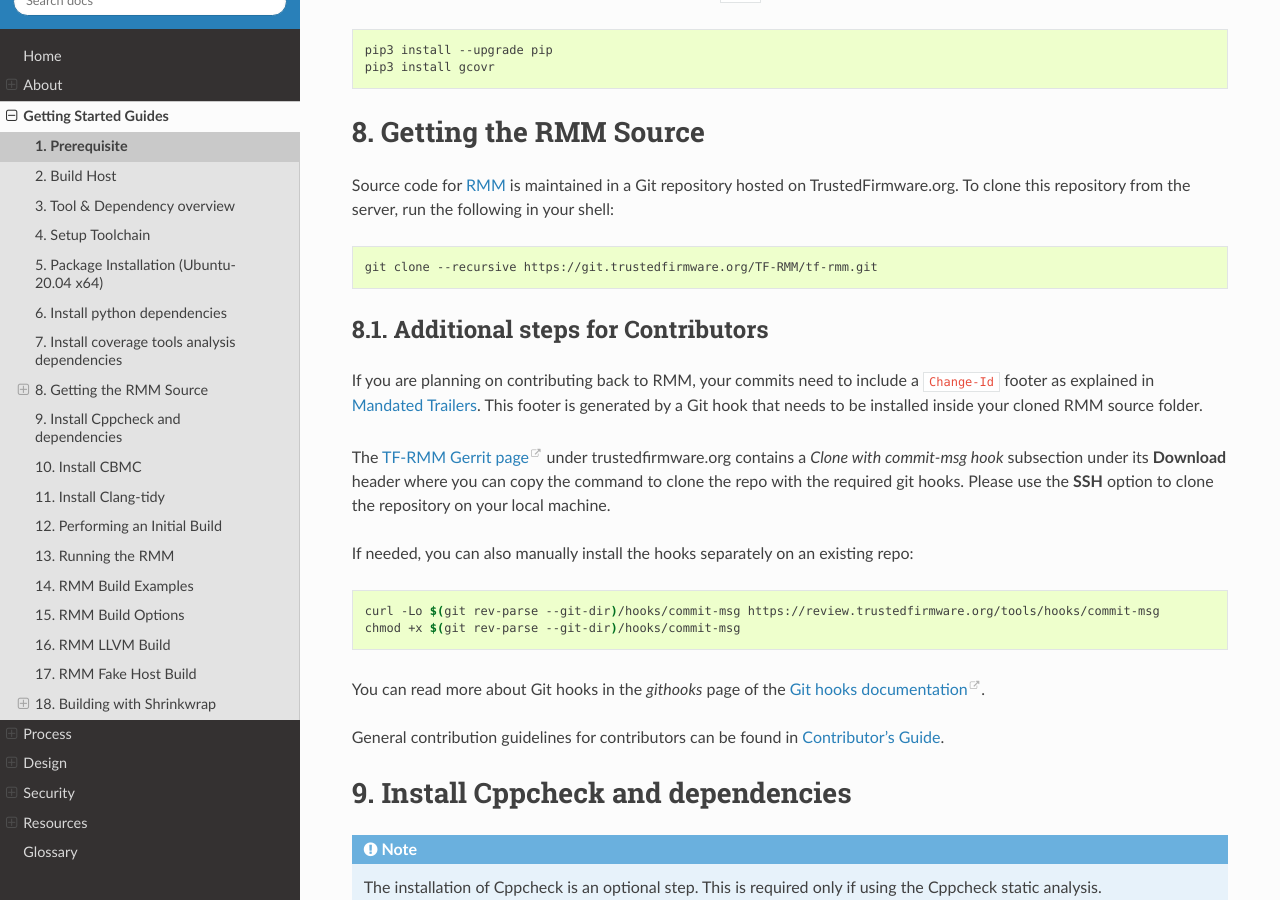
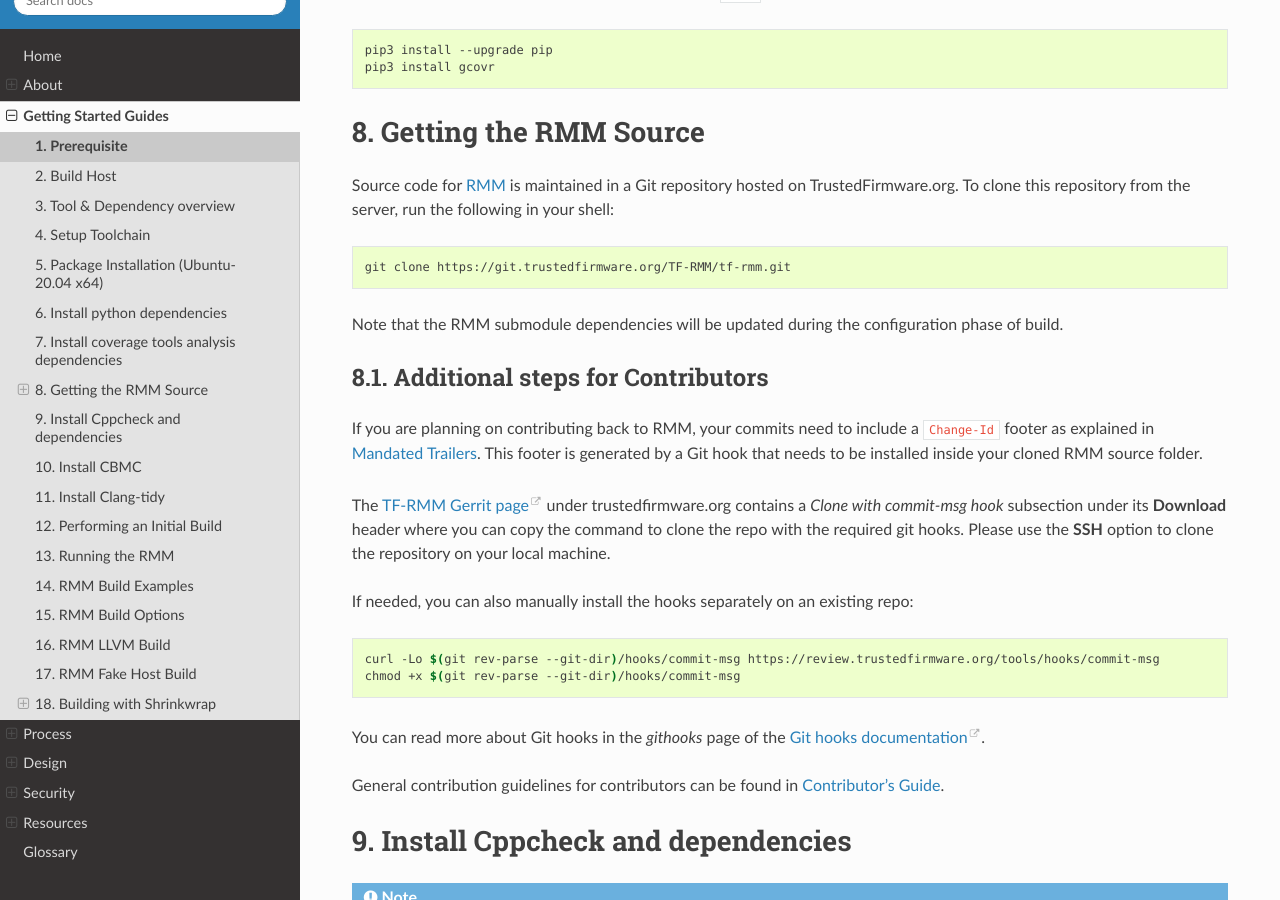
Before and after one commit to TF-RMM/tf-rmm, a Sphinx documentation site: the page built from docs/getting_started/getting-started.rst, in a window 1280 px wide and 900 px high, scrolled down 3332 px. Built offline with Sphinx 7.4.7 and the Read the Docs theme 3.1.0, drawn with Linux system fonts in a browser that asks for light colours.

Commit message:
build: support submodule update during config
This patch adds support to update git submodules during config
phase of RMM build. Doing this within the RMM build phase means
that if there is any update of the dependency after rebase of
project, this will be catered for transparently during build.

Also, typical `git clone` command for projects with submodules
usually specify `recursive` option which then recursively
downloads the dependencies of submodules. This is a problem
when `libspdm` is included as a dependency for RMM as it has
several dependant submodules of its own and is not required
in the RMM context. So, having the RMM build system update the
submodule avoids this problem.

This also ties in with the `git patch` apply logic in RMM. The
patch application assumes a commit SHA for the dependency. With
this framework, the commit SHA can be ensured before the patch
is applied.

The submodule update is specified as shallow clone of the git
repositories to make the operation efficient.

The userguide is also updated for instructions to clone the
project.

Change-Id: Id73243e88df762eaee391d646731ec08a3e2aa4f
Signed-off-by: Soby Mathew <soby.mathew@arm.com>

```diff
--- a/CMakeLists.txt
+++ b/CMakeLists.txt
@@ -12,12 +12,18 @@
 # Add our module search paths so we can `include()` our CMake modules.
 #
 list(APPEND CMAKE_MODULE_PATH "${CMAKE_CURRENT_LIST_DIR}/cmake/Modules")
+include(GitUtils)
 
 #
 # Include any dependencies.
 #
 include(ArmConfigOption)
 include(ArmConfigOptionOverride)
+
+#
+# Update the Submodules
+#
+Git_Update_Submodule()
 
 #
 # Run preliminary setup scripts.
--- a/docs/getting_started/getting-started.rst
+++ b/docs/getting_started/getting-started.rst
@@ -185,7 +185,10 @@
 
 .. code-block:: bash
 
-    git clone --recursive https://git.trustedfirmware.org/TF-RMM/tf-rmm.git
+    git clone https://git.trustedfirmware.org/TF-RMM/tf-rmm.git
+
+Note that the RMM submodule dependencies will be updated during the
+configuration phase of build.
 
 Additional steps for Contributors
 *********************************
```
Also changed, not shown: 2 other files.
